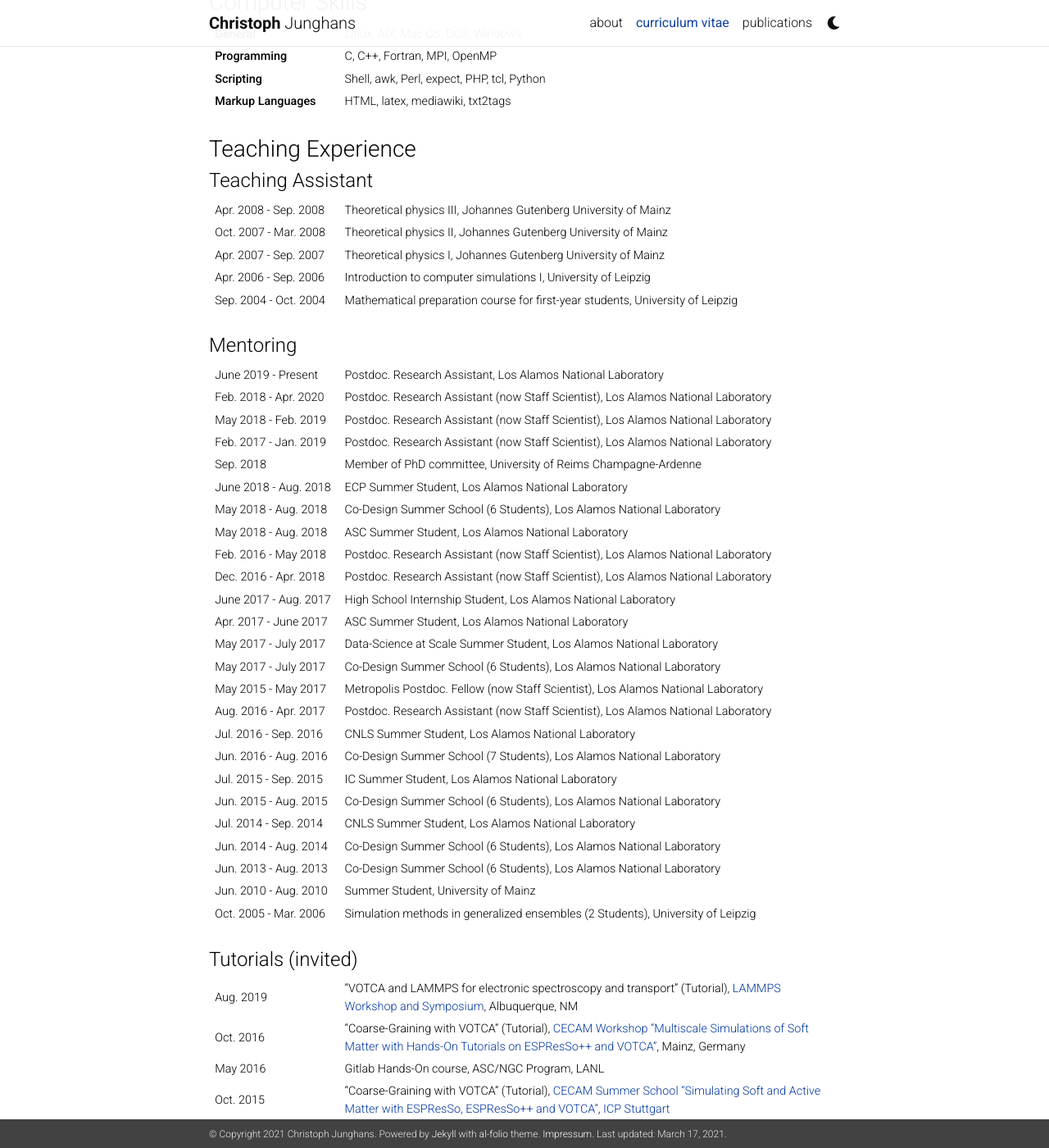
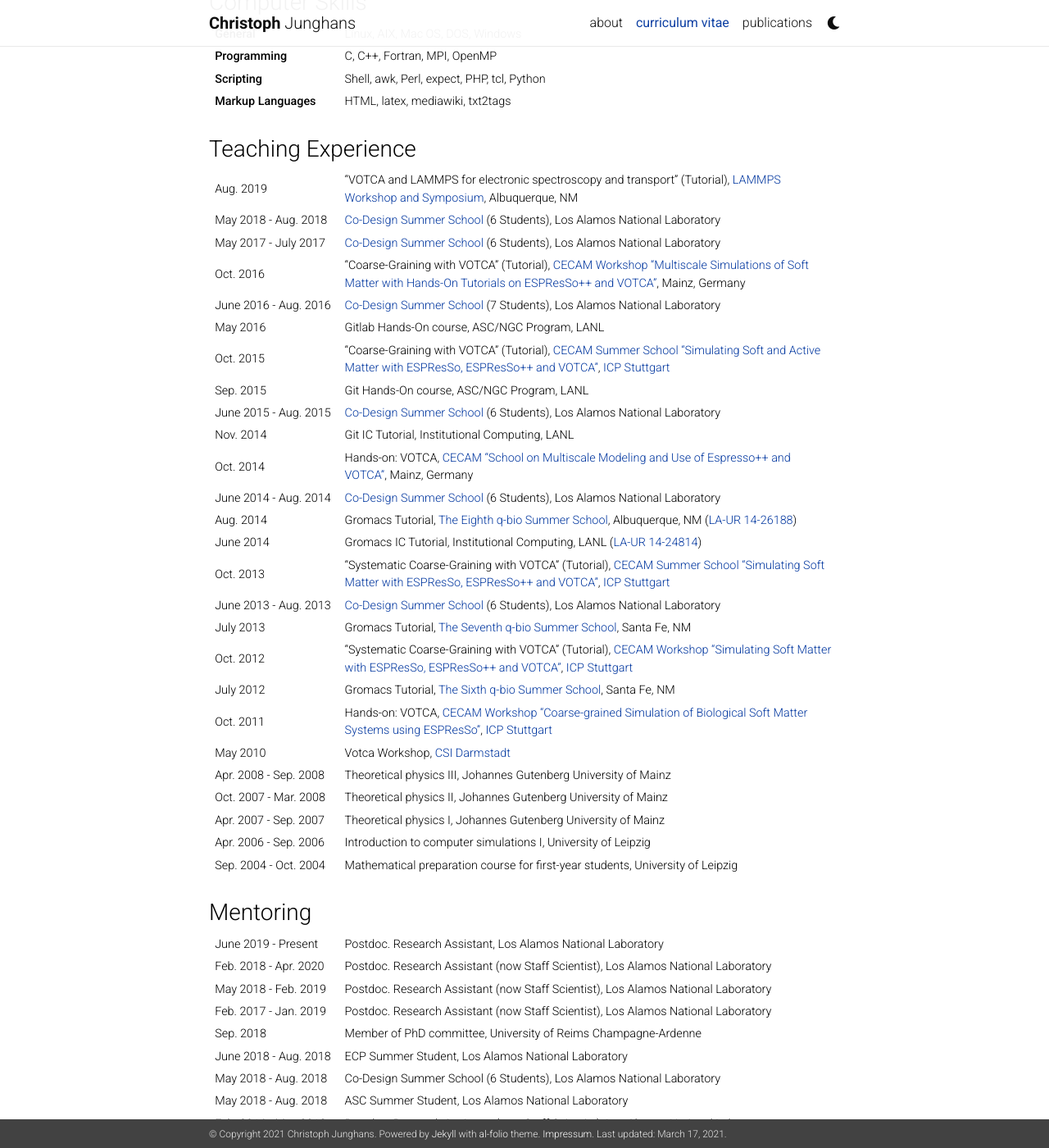
Before and after one commit to junghans/junghans.github.io, a Jekyll site: the page built from _pages/cv.md, in a window 1280 px wide and 1400 px high, scrolled down 3021 px. Shown: the whole window at 82% size. Built offline with Jekyll 4.4.1, drawn with Linux system fonts in a browser that asks for light colours; nearby versions of some CDN libraries; a style sheet for code colours, icons or effects is not loaded; some of the changed text lies outside the part shown.

Commit message:
Update CV

```diff
--- a/_pages/cv.md
+++ b/_pages/cv.md
@@ -140,8 +140,27 @@ For more infomation see [my GitHub profile](http://www.github.com/junghans) and
 
 ### Teaching Experience ###
 
-#### Teaching Assistant ####
-
+| Aug. 2019 | "VOTCA and LAMMPS for electronic spectroscopy and transport" (Tutorial), [LAMMPS Workshop and Symposium](https://lammps.sandia.gov/workshops/Aug19/workshop.html), Albuquerque, NM
+| May  2018 - Aug. 2018  | [Co-Design Summer School](http://codesign.lanl.gov) (6 Students), Los Alamos National Laboratory
+| May  2017 - July 2017  | [Co-Design Summer School](http://codesign.lanl.gov) (6 Students), Los Alamos National Laboratory
+| Oct. 2016 | "Coarse-Graining with VOTCA" (Tutorial), [CECAM](http://www.cecam.org) [Workshop "Multiscale Simulations of Soft Matter with Hands-On Tutorials on ESPResSo++ and VOTCA"](https://www.cecam.org/workshop-details/327), Mainz, Germany
+| June 2016 - Aug. 2016  | [Co-Design Summer School](http://codesign.lanl.gov) (7 Students), Los Alamos National Laboratory
+| May  2016 | Gitlab Hands-On course, ASC/NGC Program, LANL
+| Oct. 2015 | "Coarse-Graining with VOTCA" (Tutorial), [CECAM](http://www.cecam.org) [Summer School "Simulating Soft and Active Matter with ESPResSo, ESPResSo++ and VOTCA"](http://espressomd.org/wordpress/community-and-support/espresso-summer-school-2015/), [ICP Stuttgart](http://www.icp.uni-stuttgart.de/)
+| Sep. 2015 | Git Hands-On course, ASC/NGC Program, LANL
+| June 2015 - Aug. 2015  | [Co-Design Summer School](http://codesign.lanl.gov) (6 Students), Los Alamos National Laboratory
+| Nov. 2014 | Git IC Tutorial, Institutional Computing, LANL
+| Oct. 2014 | Hands-on: VOTCA, [CECAM](http://www.cecam.org) ["School on Multiscale Modeling and Use of Espresso++ and VOTCA"](https://www.cecam.org/workshop-details/505), Mainz, Germany
+| June 2014 - Aug. 2014  | [Co-Design Summer School](http://codesign.lanl.gov) (6 Students), Los Alamos National Laboratory
+| Aug. 2014 | Gromacs Tutorial, [The Eighth q-bio Summer School](http://q-bio.org/wiki/The_Eighth_q-bio_Summer_School), Albuquerque, NM ([LA-UR 14-26188](http://permalink.lanl.gov/object/tr?what=info:lanl-repo/lareport/LA-UR-14-26188))
+| June 2014 | Gromacs IC Tutorial, Institutional Computing, LANL ([LA-UR 14-24814](http://permalink.lanl.gov/object/tr?what=info:lanl-repo/lareport/LA-UR-14-24814))
+| Oct. 2013 | "Systematic Coarse-Graining with VOTCA" (Tutorial), [CECAM](http://www.cecam.org) [Summer School "Simulating Soft Matter with ESPResSo, ESPResSo++ and VOTCA"](http://espressomd.org/wordpress/ess2013/), [ICP Stuttgart](http://www.icp.uni-stuttgart.de/)
+| June 2013 - Aug. 2013  | [Co-Design Summer School](http://codesign.lanl.gov) (6 Students), Los Alamos National Laboratory
+| July 2013 | Gromacs Tutorial, [The Seventh q-bio Summer School](http://q-bio.org/wiki/The_Seventh_q-bio_Summer_School), Santa Fe, NM
+| Oct. 2012 | "Systematic Coarse-Graining with VOTCA" (Tutorial), [CECAM](http://www.cecam.org) [Workshop "Simulating Soft Matter with ESPResSo, ESPResSo++ and VOTCA"](http://espressomd.org/wordpress/ess2012/), [ICP Stuttgart](http://www.icp.uni-stuttgart.de/)
+| July 2012 | Gromacs Tutorial, [The Sixth q-bio Summer School](http://cnls.lanl.gov/q-bio/wiki/index.php/The_Sixth_q-bio_Summer_School:_Biomolecular_Simulations), Santa Fe, NM
+| Oct. 2011 | Hands-on: VOTCA, [CECAM](http://www.cecam.org) [Workshop "Coarse-grained Simulation of Biological Soft Matter Systems using ESPResSo"](https://www.cecam.org/workshop-details/797), [ICP Stuttgart](http://www.icp.uni-stuttgart.de/)
+| May 2010  | Votca Workshop, [CSI Darmstadt](http://www.csi.tu-darmstadt.de/)
 | Apr. 2008 - Sep. 2008 | Theoretical physics III, Johannes Gutenberg University of Mainz
 | Oct. 2007 - Mar. 2008 | Theoretical physics II, Johannes Gutenberg University of Mainz
 | Apr. 2007 - Sep. 2007 | Theoretical physics I, Johannes Gutenberg University of Mainz
@@ -149,7 +168,7 @@ For more infomation see [my GitHub profile](http://www.github.com/junghans) and
 | Sep. 2004 - Oct. 2004 | Mathematical preparation course for first-year students, University of Leipzig
 | |
 
-#### Mentoring ####
+### Mentoring ###
 
 | June 2019 - Present    | Postdoc. Research Assistant, Los Alamos National Laboratory
 | Feb. 2018 - Apr. 2020  | Postdoc. Research Assistant (now Staff Scientist), Los Alamos National Laboratory
@@ -176,25 +195,6 @@ For more infomation see [my GitHub profile](http://www.github.com/junghans) and
 | Jun. 2013 - Aug. 2013  | Co-Design Summer School (6 Students), Los Alamos National Laboratory
 | Jun. 2010 - Aug. 2010  | Summer Student, University of Mainz
 | Oct. 2005 - Mar. 2006  | Simulation methods in generalized ensembles (2 Students), University of Leipzig
-| |
-
-#### Tutorials (invited) ####
-
-| Aug. 2019 | "VOTCA and LAMMPS for electronic spectroscopy and transport" (Tutorial), [LAMMPS Workshop and Symposium](https://lammps.sandia.gov/workshops/Aug19/workshop.html), Albuquerque, NM
-| Oct. 2016 | "Coarse-Graining with VOTCA" (Tutorial), [CECAM](http://www.cecam.org) [Workshop "Multiscale Simulations of Soft Matter with Hands-On Tutorials on ESPResSo++ and VOTCA"](https://www.cecam.org/workshop-details/327), Mainz, Germany
-| May  2016 | Gitlab Hands-On course, ASC/NGC Program, LANL
-| Oct. 2015 | "Coarse-Graining with VOTCA" (Tutorial), [CECAM](http://www.cecam.org) [Summer School "Simulating Soft and Active Matter with ESPResSo, ESPResSo++ and VOTCA"](http://espressomd.org/wordpress/community-and-support/espresso-summer-school-2015/), [ICP Stuttgart](http://www.icp.uni-stuttgart.de/)
-| Sep. 2015 | Git Hands-On course, ASC/NGC Program, LANL
-| Nov. 2014 | Git IC Tutorial, Institutional Computing, LANL
-| Oct. 2014 | Hands-on: VOTCA, [CECAM](http://www.cecam.org) ["School on Multiscale Modeling and Use of Espresso++ and VOTCA"](https://www.cecam.org/workshop-details/505), Mainz, Germany
-| Aug. 2014 | Gromacs Tutorial, [The Eighth q-bio Summer School](http://q-bio.org/wiki/The_Eighth_q-bio_Summer_School), Albuquerque, NM ([LA-UR 14-26188](http://permalink.lanl.gov/object/tr?what=info:lanl-repo/lareport/LA-UR-14-26188))
-| June 2014 | Gromacs IC Tutorial, Institutional Computing, LANL ([LA-UR 14-24814](http://permalink.lanl.gov/object/tr?what=info:lanl-repo/lareport/LA-UR-14-24814))
-| Oct. 2013 | "Systematic Coarse-Graining with VOTCA" (Tutorial), [CECAM](http://www.cecam.org) [Summer School "Simulating Soft Matter with ESPResSo, ESPResSo++ and VOTCA"](http://espressomd.org/wordpress/ess2013/), [ICP Stuttgart](http://www.icp.uni-stuttgart.de/)
-| July 2013 | Gromacs Tutorial, [The Seventh q-bio Summer School](http://q-bio.org/wiki/The_Seventh_q-bio_Summer_School), Santa Fe, NM
-| Oct. 2012 | "Systematic Coarse-Graining with VOTCA" (Tutorial), [CECAM](http://www.cecam.org) [Workshop "Simulating Soft Matter with ESPResSo, ESPResSo++ and VOTCA"](http://espressomd.org/wordpress/ess2012/), [ICP Stuttgart](http://www.icp.uni-stuttgart.de/)
-| July 2012 | Gromacs Tutorial, [The Sixth q-bio Summer School](http://cnls.lanl.gov/q-bio/wiki/index.php/The_Sixth_q-bio_Summer_School:_Biomolecular_Simulations), Santa Fe, NM
-| Oct. 2011 | Hands-on: VOTCA, [CECAM](http://www.cecam.org) [Workshop "Coarse-grained Simulation of Biological Soft Matter Systems using ESPResSo"](https://www.cecam.org/workshop-details/797), [ICP Stuttgart](http://www.icp.uni-stuttgart.de/)
-| May 2010  | Votca Workshop, [CSI Darmstadt](http://www.csi.tu-darmstadt.de/)
 | |
 
 ### Talks ###
```
Also changed, not shown: 1 other file.
